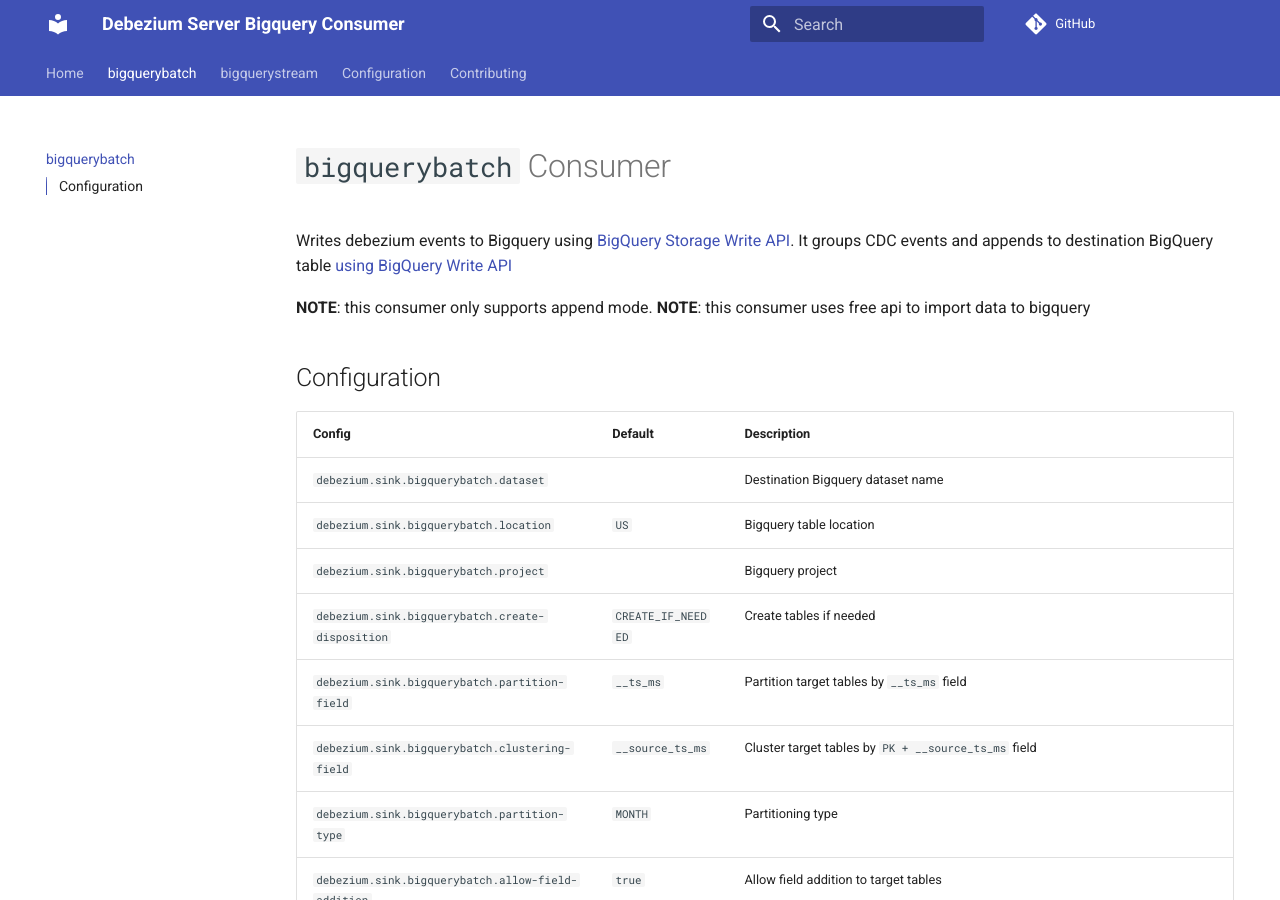
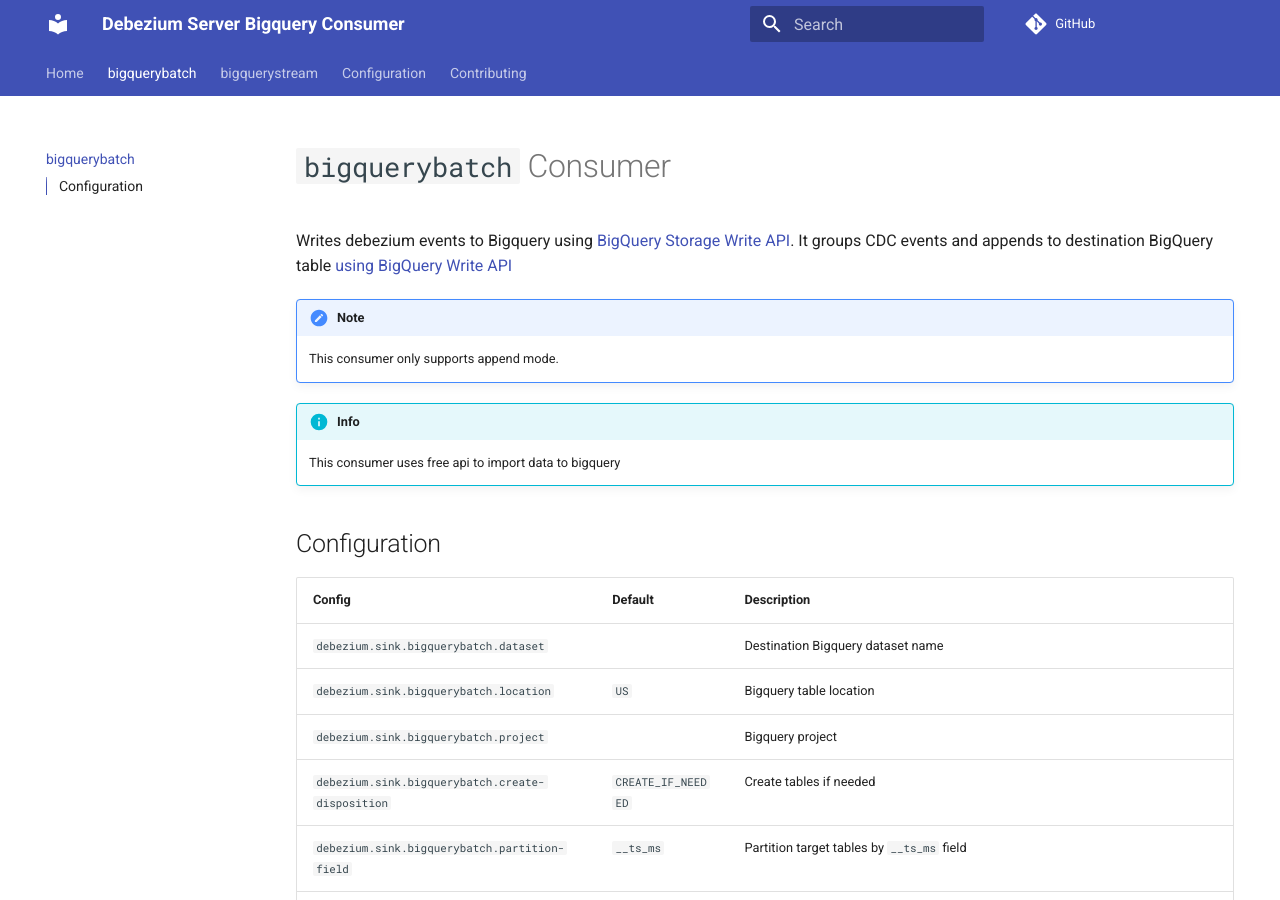
Before and after one commit to memiiso/debezium-server-bigquery, an MkDocs documentation site: the page built from docs/bigquerybatch.md, in a window 1280 px wide and 900 px high. Built offline with MkDocs 1.6.1 and Material for MkDocs 9.7.7, drawn with Linux system fonts in a browser that asks for light colours; comment, search, counter and statistics services are not loaded.

Commit message:
Add mkdocs material documentation

```diff
--- a/docs/bigquerybatch.md
+++ b/docs/bigquerybatch.md
@@ -4,8 +4,13 @@
 It groups CDC events and appends to destination BigQuery
 table [using BigQuery Write API](https://cloud.google.com/bigquery/docs/batch-loading-data#loading_data_from_local_files)
 
-**NOTE**: this consumer only supports append mode.
-**NOTE**: this consumer uses free api to import data to bigquery
+!!! note
+
+    This consumer only supports append mode.
+
+!!! info
+
+    This consumer uses free api to import data to bigquery
 
 ## Configuration
 
```
